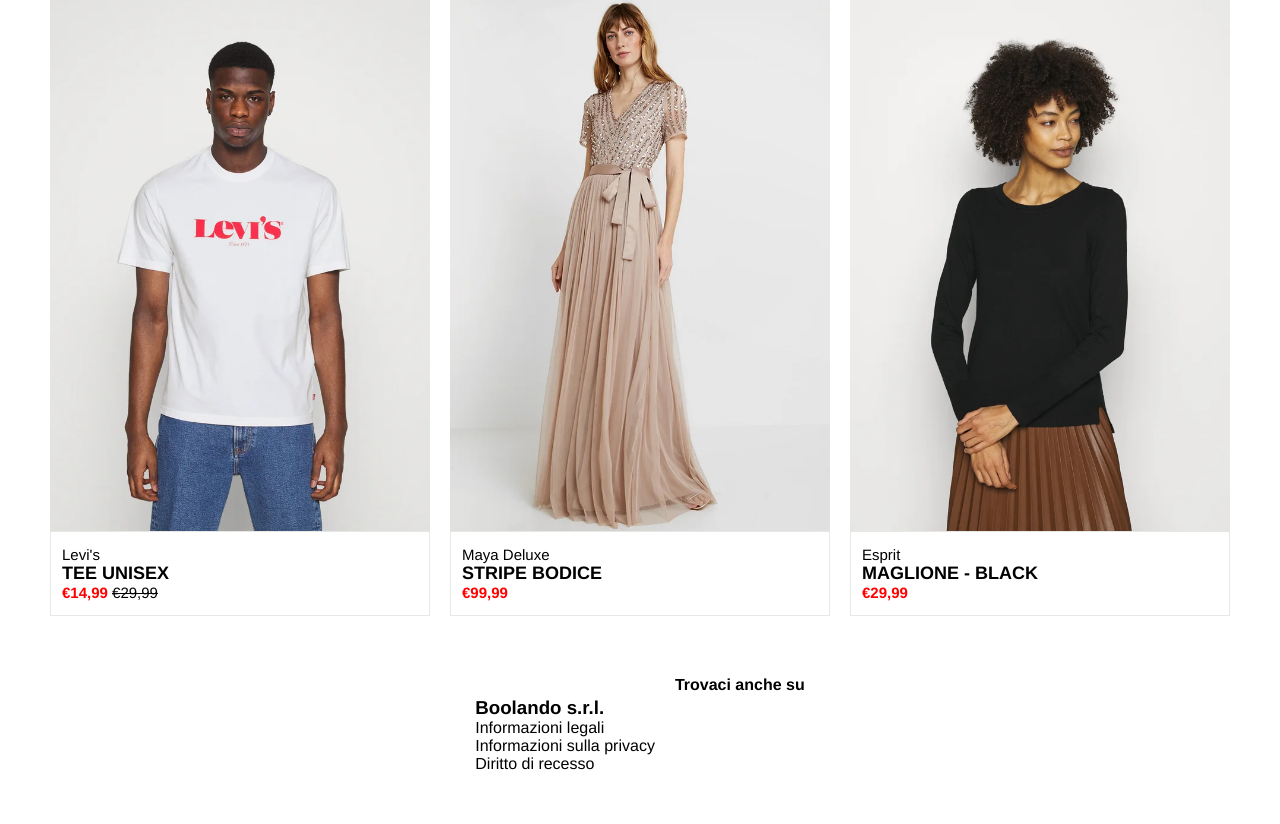
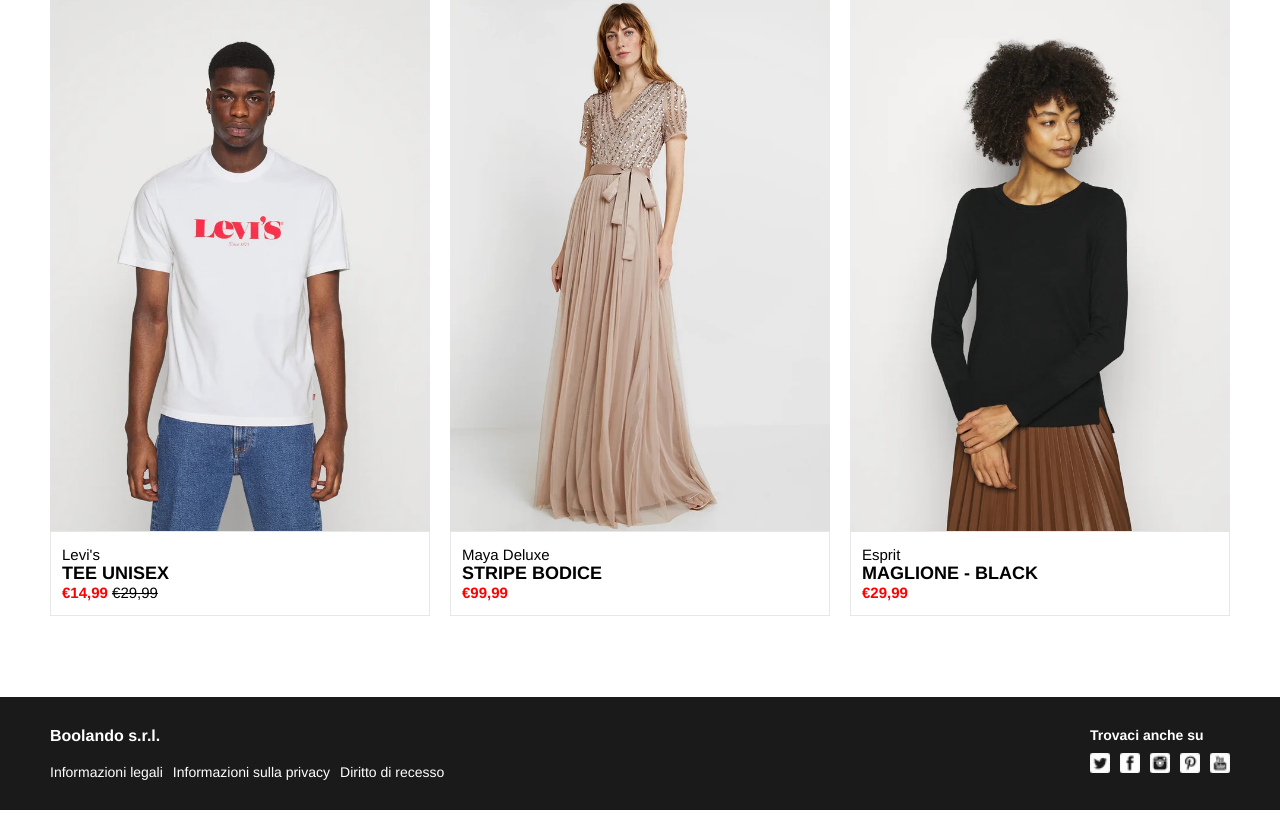
Before and after one commit to vincenzo-adami/html-css-boolando, a plain HTML site: page index.html in a window 1280 px wide. Shown: the part 962-1786 px from the top of the page. Drawn offline with Linux system fonts and the light colour scheme.

Commit message:
ADD: footer style, adjuste gallery contentainer style

```diff
--- a/css/style.css
+++ b/css/style.css
@@ -46,6 +46,10 @@ html {
   width: calc(100%/3);
 }
 
+.col50 {
+  width: 50%
+}
+
 
 /* HEADER */
 .page-header {
@@ -82,13 +86,10 @@ html {
 }
 
 /* GALLERY */
-.container .row {
-  align-items: center;
-  justify-content: center;
-}
 
 .row.title {
   flex-direction: column;
+  align-items: center;
 }
 
 .section-title {
@@ -141,3 +142,53 @@ html {
 .price span:nth-child(2) {
   text-decoration: line-through;
 }
+
+/* FOOTER */
+
+.page-footer {
+  background-color: #1A1A1A;
+  color: #FFFFFF;
+  margin-top: 51px;
+}
+
+.info {
+  display: flex;
+  flex-wrap: wrap;
+  flex-direction: column;
+  font-size: 14px;
+  row-gap: 10px;
+}
+
+.info-title {
+  font-weight: bold;
+  font-size: 16px;
+  padding-bottom: 9px;
+}
+
+.info-content {
+  display: flex;
+  flex-direction: row;
+  gap: 10px;
+}
+
+.social {
+  display: flex;
+  align-content: flex-end;
+  flex-wrap: wrap;
+  flex-direction: column;
+  row-gap: 10px;
+}
+
+.social-title {
+  font-size: 14px;
+}
+
+.social-list {
+  display: flex;
+  flex-direction: row;
+  gap: 10px;
+}
+
+.social-icon {
+  width: 20px;
+}
```
